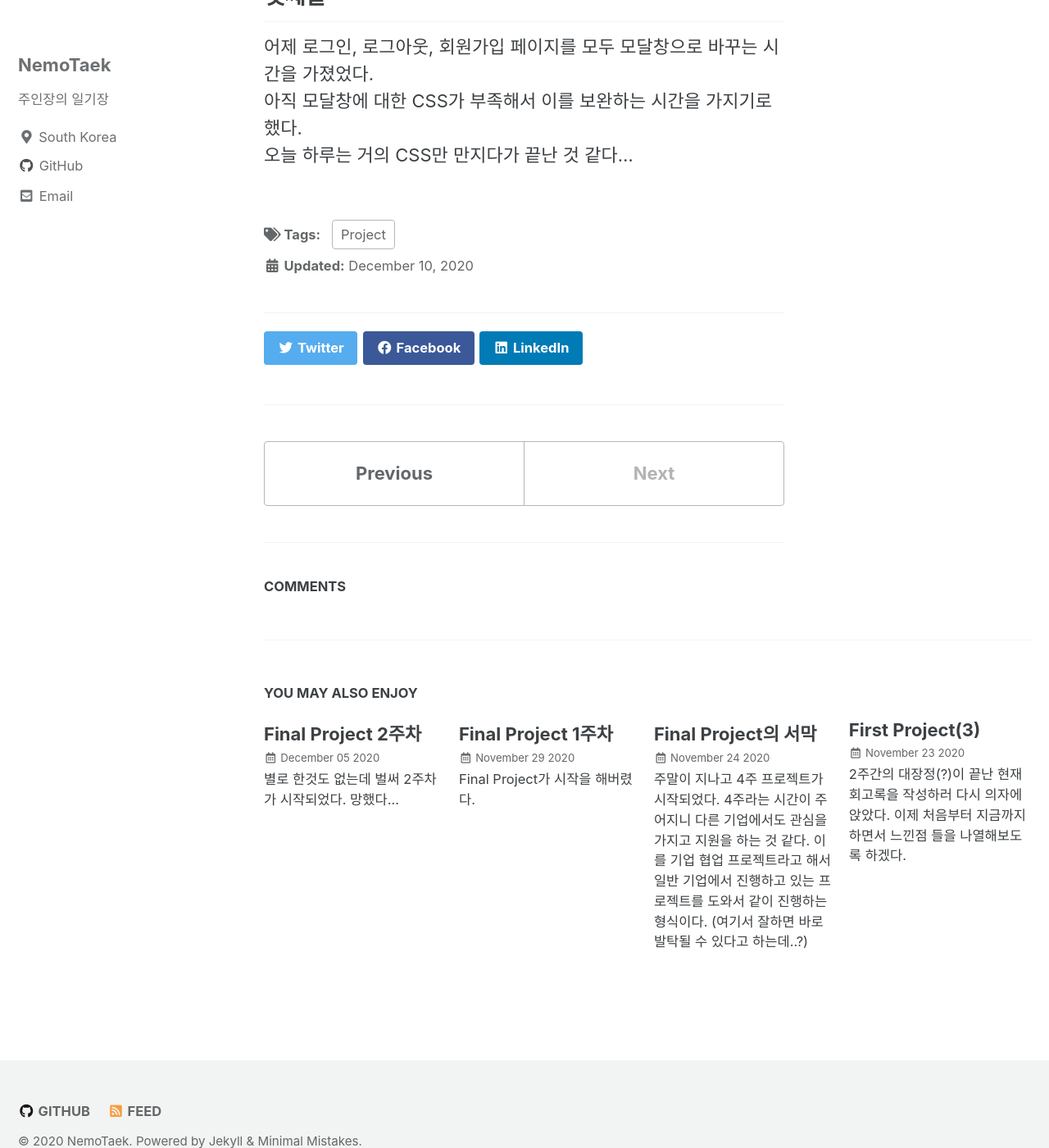
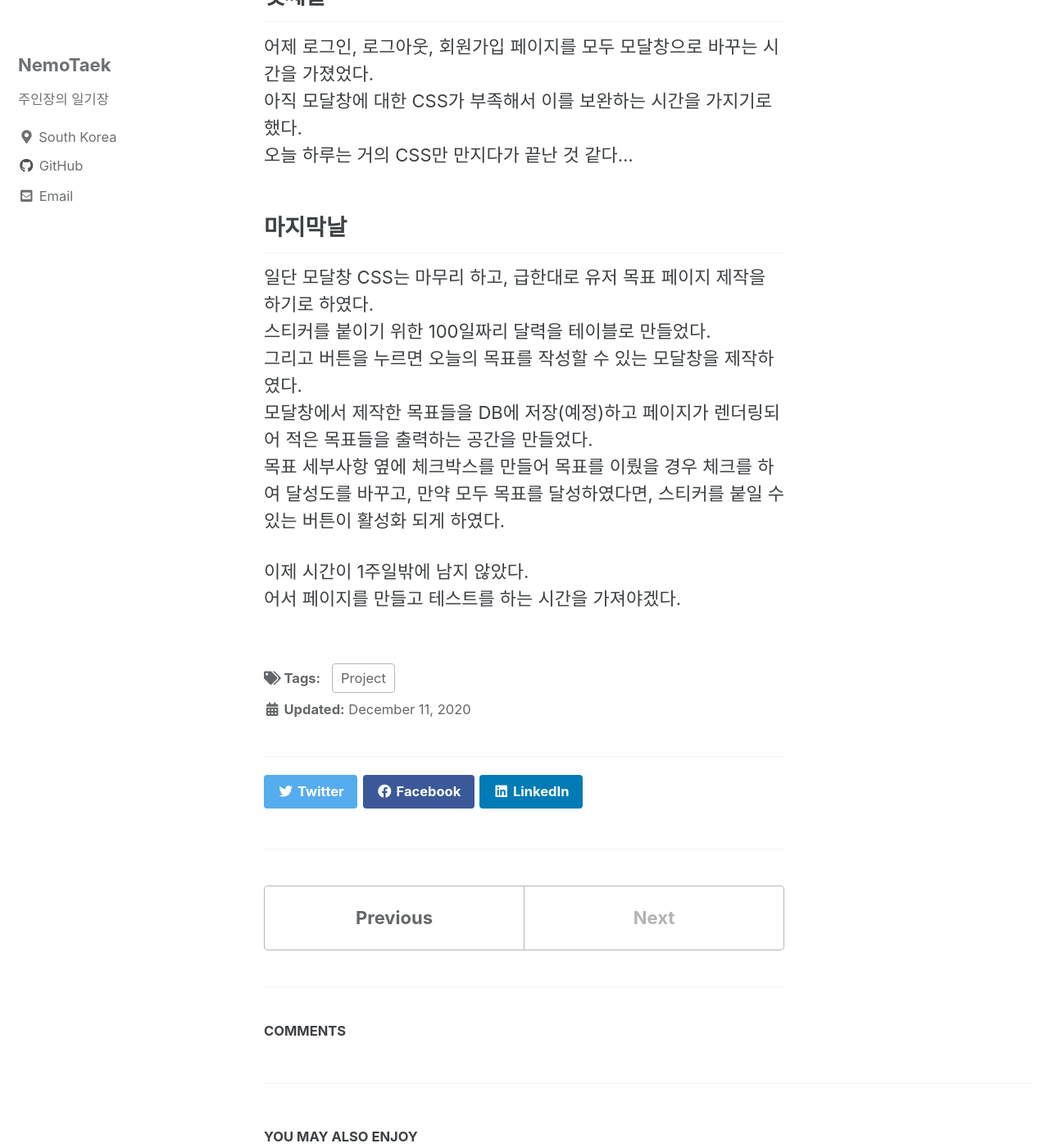
Before and after one commit to NemoTaek/NemoNote, a Jekyll site: the page built from _posts/2020-12-11-FinalProject-4.md, in a window 1280 px wide and 1400 px high, scrolled down 2084 px. Shown: the whole window at 82% size. Built offline with Jekyll 4.4.1, drawn with Linux system fonts in a browser that asks for light colours; cached includes are drawn as plain includes; a script bundle is joined from its source files by our own code; comment, search, counter and statistics services are not loaded; some of the changed text lies outside the part shown.

Commit message:
finalproject4 작성

```diff
--- a/_posts/2020-12-10-FinalProject-4.md
+++ b/_posts/2020-12-11-FinalProject-4.md
@@ -51,3 +51,15 @@ tags:
 어제 로그인, 로그아웃, 회원가입 페이지를 모두 모달창으로 바꾸는 시간을 가졌었다.
 아직 모달창에 대한 CSS가 부족해서 이를 보완하는 시간을 가지기로 했다.
 오늘 하루는 거의 CSS만 만지다가 끝난 것 같다...
+
+## 마지막날
+
+일단 모달창 CSS는 마무리 하고, 급한대로 유저 목표 페이지 제작을 하기로 하였다.
+스티커를 붙이기 위한 100일짜리 달력을 테이블로 만들었다.
+그리고 버튼을 누르면 오늘의 목표를 작성할 수 있는 모달창을 제작하였다.
+모달창에서 제작한 목표들을 DB에 저장(예정)하고 페이지가 렌더링되어 적은 목표들을 출력하는 공간을 만들었다.
+목표 세부사항 옆에 체크박스를 만들어 목표를 이뤘을 경우 체크를 하여 달성도를 바꾸고, 만약 모두 목표를 달성하였다면, 스티커를 붙일 수 있는 버튼이 활성화 되게 하였다.
+
+
+이제 시간이 1주일밖에 남지 않았다.
+어서 페이지를 만들고 테스트를 하는 시간을 가져야겠다.
```
